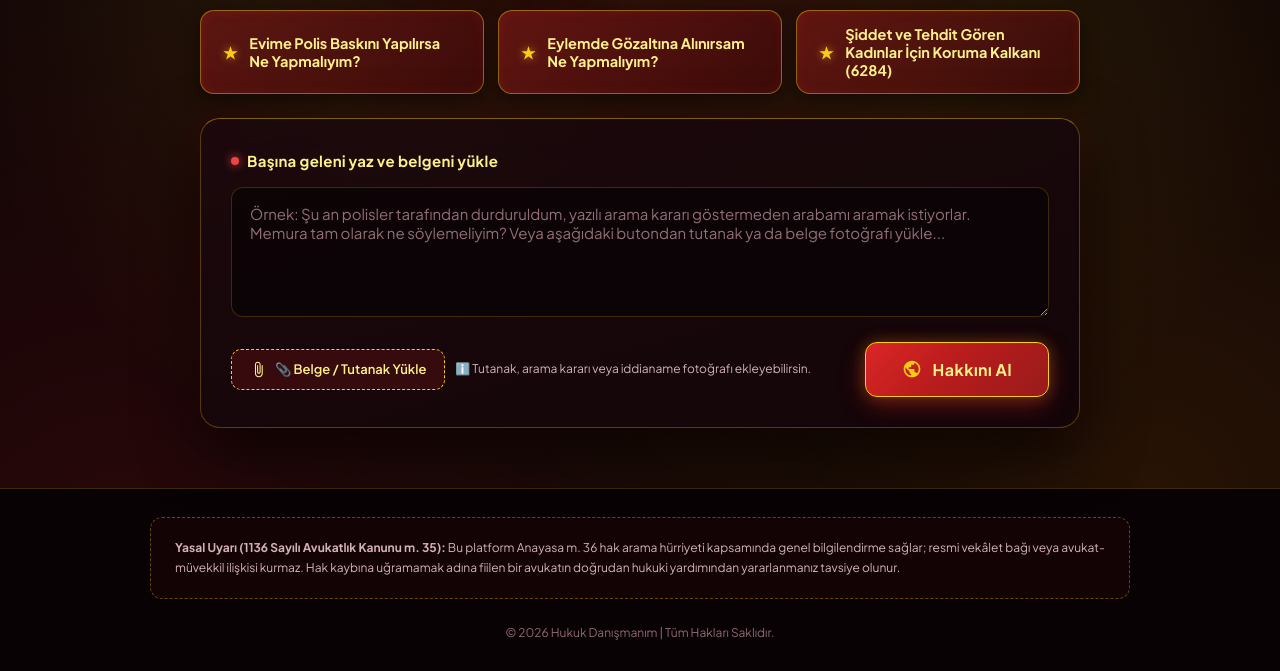
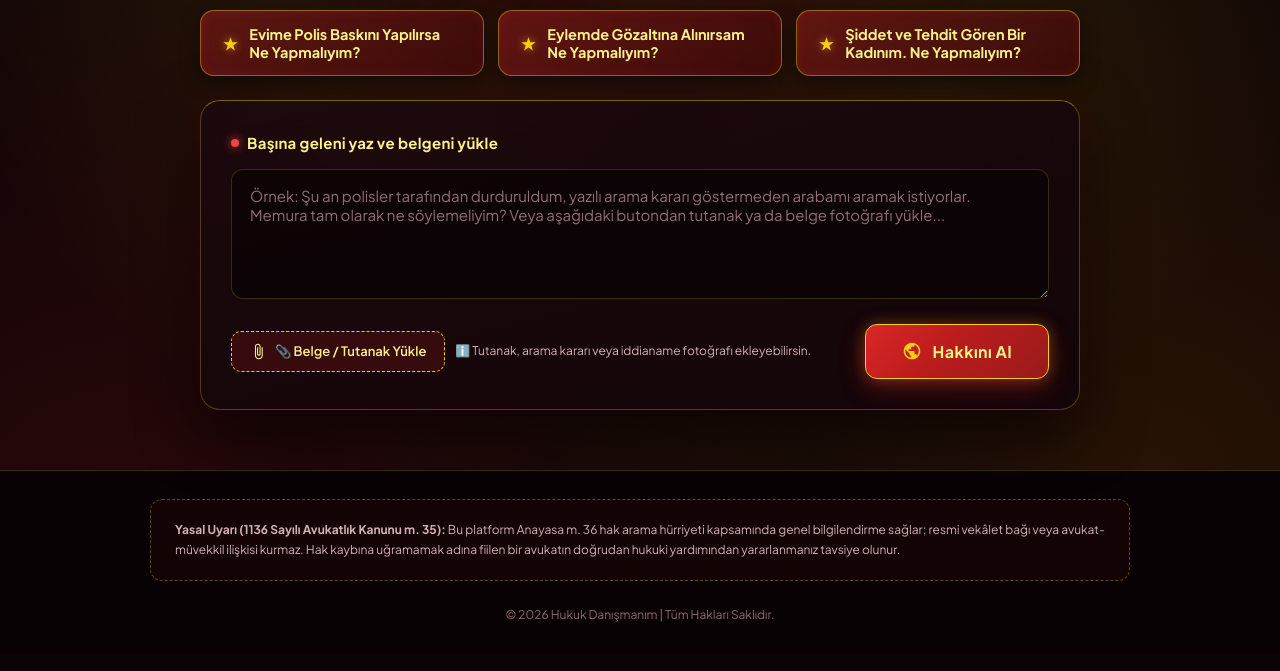
Before and after one commit to kitapsever16/Hukuk_Danismanligi_Projem, a website: page index.html in a window 1280 px wide. Shown: the part 215-886 px from the top of the page. Drawn offline with Linux system fonts and the light colour scheme.

Commit message:
Update index.html

```diff
--- a/index.html
+++ b/index.html
@@ -959,7 +959,7 @@
             </button>
             <button class="emergency-btn" onclick="quickAsk('Şiddet veya ölüm tehdidi altındayım, boşanma aşamasındayım. Karşı taraf yerel nüfuzunu ve parasını kullanarak polisi veya yetkilileri baskı altına alıyor, uzaklaştırma ve zorlama hapsi uygulanmıyor. Can güvenliğim için 6284 kapsamında derhal ne yapmalıyım, hangi makamlara suç duyurusunda bulunmalıyım?')">
                 <span class="btn-icon">★</span>
-                <span>Şiddet ve Tehdit Gören Kadınlar İçin Koruma Kalkanı (6284)</span>
+                <span>Şiddet ve Tehdit Gören Bir Kadınım. Ne Yapmalıyım?</span>
             </button>
         </div>
 
```
